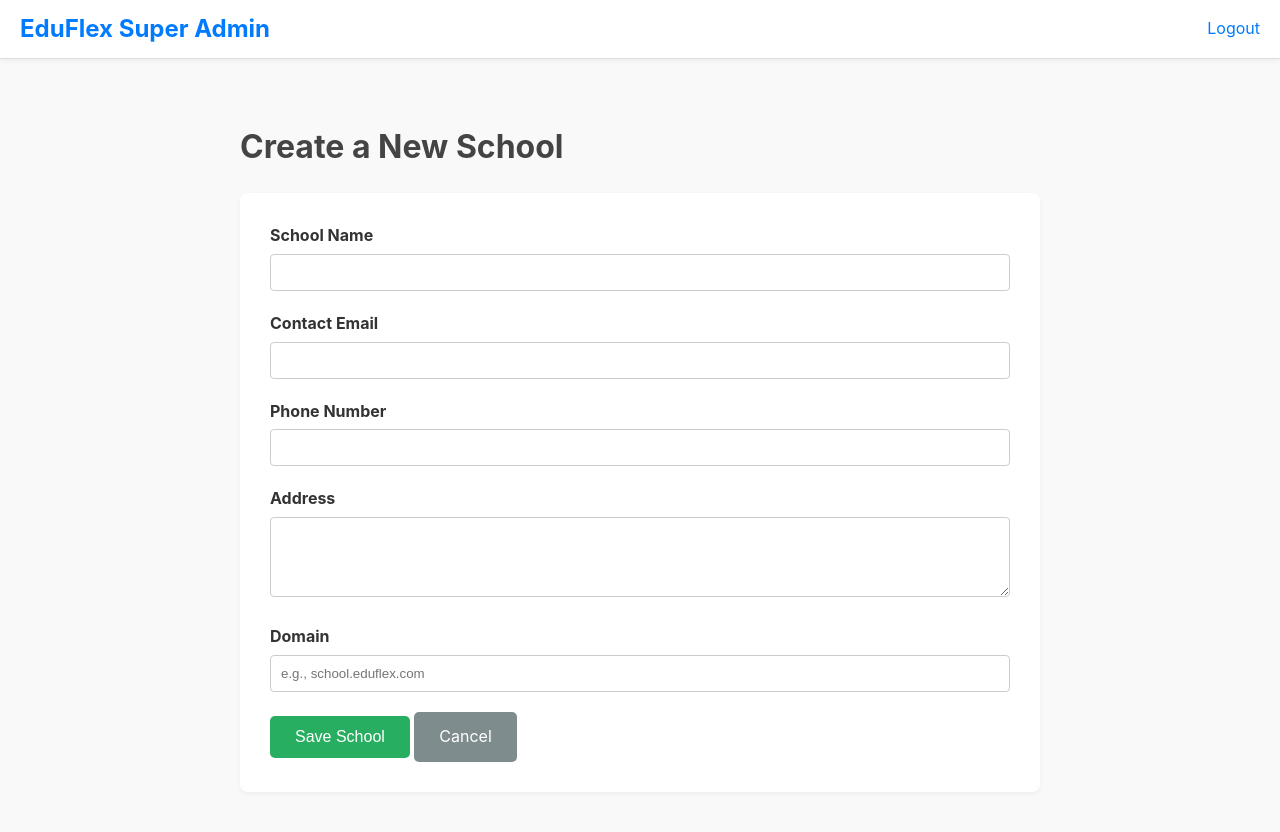
After one commit to philmorehost/sm-app, a PHP site: page /super-admin/schools/create in a window 1280 px wide. The commit adds this page. Run offline with PHP 8.4, Linux system fonts and the light colour scheme.

Commit message:
feat: Implement Super Admin School Management
This commit introduces the initial implementation of the School Management feature for the Super Admin.

Key features:
- **Database Schema:** Adds a `schools` table to the database to store school information. The installer script is implicitly updated to create this table.
- **View Schools:** The Super Admin dashboard is upgraded from a placeholder to display a list of all schools in the database.
- **Create School:** Implements the full flow for a Super Admin to create a new school. This includes a new `SchoolController`, a form view for entering school details, and the backend logic to validate and store the new school.
- **Testing:** A new feature test is added to ensure the 'Create School' page renders correctly.

```diff
--- a/public/index.php
+++ b/public/index.php
@@ -15,6 +15,7 @@ require_once __DIR__ . '/../vendor/autoload.php';
 
 // 2. Simple Routing
 use EduFlex\Controllers\SuperAdmin\AuthController;
+use EduFlex\Controllers\SuperAdmin\SchoolController;
 
 $request_uri = $_SERVER['REQUEST_URI'];
 $base_path = ''; // If the app is in a subdirectory, change this
@@ -56,6 +57,16 @@ switch ($route) {
         $controller->dashboard();
         break;
 
+    case 'super-admin/schools/create':
+        $controller = new SchoolController();
+        $controller->create();
+        break;
+
+    case 'super-admin/schools/store':
+        $controller = new SchoolController();
+        $controller->store();
+        break;
+
     case 'super-admin/logout':
         $controller = new AuthController();
         $controller->logout();
--- /dev/null
+++ b/src/Controllers/SuperAdmin/SchoolController.php
@@ -0,0 +1,59 @@
+<?php
+
+namespace EduFlex\Controllers\SuperAdmin;
+
+class SchoolController
+{
+    /**
+     * Show the form for creating a new school.
+     */
+    public function create()
+    {
+        // This will load the view for the create form
+        require_once __DIR__ . '/../../../views/super_admin/schools/create.php';
+    }
+
+    /**
+     * Store a newly created school in the database.
+     */
+    public function store()
+    {
+        // 1. Get POST data and sanitize it
+        $name = trim($_POST['name'] ?? '');
+        $email = trim($_POST['email'] ?? '');
+        $phone = trim($_POST['phone'] ?? '');
+        $address = trim($_POST['address'] ?? '');
+        $domain = trim($_POST['domain'] ?? '');
+
+        // 2. Basic validation
+        if (empty($name)) {
+            // In a real app, you'd redirect back with an error message
+            die('School name is required.');
+        }
+
+        // 3. Insert into database
+        try {
+            $pdo = \EduFlex\Core\Database::getConnection();
+            $sql = "INSERT INTO schools (name, email, phone, address, domain, status) VALUES (:name, :email, :phone, :address, :domain, :status)";
+            $stmt = $pdo->prepare($sql);
+
+            $stmt->execute([
+                ':name' => $name,
+                ':email' => !empty($email) ? $email : null,
+                ':phone' => !empty($phone) ? $phone : null,
+                ':address' => !empty($address) ? $address : null,
+                ':domain' => !empty($domain) ? $domain : null,
+                ':status' => 'active' // Default to active when created manually
+            ]);
+
+            // 4. Redirect back to the dashboard
+            header('Location: /super-admin/dashboard');
+            exit;
+
+        } catch (\PDOException $e) {
+            // In a real app, log this and show a user-friendly error page
+            // For now, just display the error for debugging
+            die('Database error: ' . $e->getMessage());
+        }
+    }
+}
--- /dev/null
+++ b/views/super_admin/schools/create.php
@@ -0,0 +1,63 @@
+<!DOCTYPE html>
+<html lang="en">
+<head>
+    <meta charset="UTF-8">
+    <meta name="viewport" content="width=device-width, initial-scale=1.0">
+    <title>Create New School</title>
+    <style>
+        body { font-family: -apple-system, BlinkMacSystemFont, "Segoe UI", Roboto, "Helvetica Neue", Arial, sans-serif; line-height: 1.6; color: #333; background-color: #f9f9f9; margin: 0; padding: 0; }
+        .navbar { background-color: #fff; padding: 10px 20px; border-bottom: 1px solid #ddd; display: flex; justify-content: space-between; align-items: center; box-shadow: 0 2px 5px rgba(0,0,0,0.05); }
+        .navbar a { text-decoration: none; color: #007bff; }
+        .navbar .brand { font-size: 1.5em; font-weight: bold; }
+        .container { max-width: 800px; margin: 20px auto; padding: 20px; }
+        h1 { color: #444; }
+        .card { background: #fff; padding: 30px; border-radius: 8px; box-shadow: 0 2px 5px rgba(0,0,0,0.05); }
+        .form-group { margin-bottom: 20px; }
+        label { display: block; margin-bottom: 5px; font-weight: bold; }
+        input[type="text"], input[type="email"], textarea { width: 100%; padding: 10px; border: 1px solid #ccc; border-radius: 4px; box-sizing: border-box; }
+        textarea { resize: vertical; min-height: 80px; }
+        .btn { display: inline-block; padding: 12px 25px; background-color: #27ae60; color: #fff; border-radius: 5px; text-decoration: none; border: none; cursor: pointer; font-size: 16px; }
+        .btn:hover { background-color: #229954; }
+        .btn-secondary { background-color: #7f8c8d; }
+        .btn-secondary:hover { background-color: #6c7a7d; }
+    </style>
+</head>
+<body>
+    <div class="navbar">
+        <a href="/super-admin/dashboard" class="brand">EduFlex Super Admin</a>
+        <a href="/super-admin/logout">Logout</a>
+    </div>
+
+    <div class="container">
+        <h1>Create a New School</h1>
+
+        <div class="card">
+            <form action="/super-admin/schools/store" method="POST">
+                <div class="form-group">
+                    <label for="name">School Name</label>
+                    <input type="text" id="name" name="name" required>
+                </div>
+                <div class="form-group">
+                    <label for="email">Contact Email</label>
+                    <input type="email" id="email" name="email">
+                </div>
+                <div class="form-group">
+                    <label for="phone">Phone Number</label>
+                    <input type="text" id="phone" name="phone">
+                </div>
+                <div class="form-group">
+                    <label for="address">Address</label>
+                    <textarea id="address" name="address"></textarea>
+                </div>
+                <div class="form-group">
+                    <label for="domain">Domain</label>
+                    <input type="text" id="domain" name="domain" placeholder="e.g., school.eduflex.com">
+                </div>
+
+                <button type="submit" class="btn">Save School</button>
+                <a href="/super-admin/dashboard" class="btn btn-secondary">Cancel</a>
+            </form>
+        </div>
+    </div>
+</body>
+</html>
```
Also changed, not shown: database.sql (+16 -0 lines), src/Controllers/SuperAdmin/AuthController.php (+10 -0 lines), tests/Feature/SuperAdminAuthTest.php (+20 -0 lines), views/super_admin/dashboard.php (+43 -5 lines).
